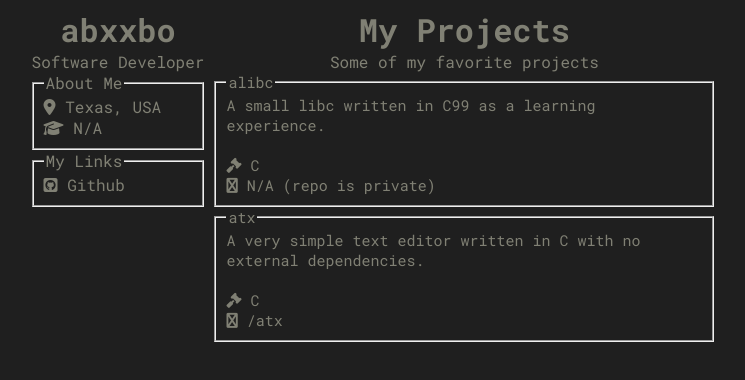
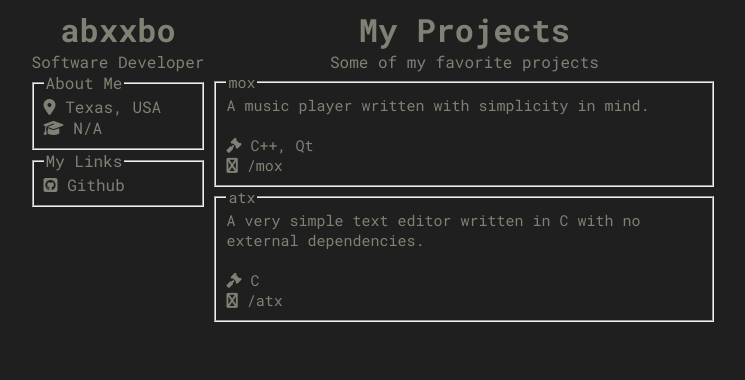
Before and after one commit to abxxbo/abxxbo.github.io, a plain HTML site: page index.html in a window 1280 px wide. Shown: the whole page, without its empty margins (267-1012 px from the left). Drawn offline with Linux system fonts and the light colour scheme.

Commit message:
update html

```diff
--- a/index.html
+++ b/index.html
@@ -118,15 +118,15 @@
         <h1>My Projects</h1>
         <div class="tagline">Some of my favorite projects</div>
         <fieldset class="portfolio-item">
-          <legend>alibc</legend>
-          A small libc written in C99 as a learning experience.
+          <legend>mox</legend>
+          A music player written with simplicity in mind.
           <br>
           <br>
           <i class="fas fa-gavel"></i>
-          C
+          C++, Qt
           <br>
           <i class="fas fa-github-square"></i>
-          N/A (repo is private)
+          <a href="https://github.com/abxxbo/mox">/mox</a>
         </fieldset>
         <fieldset class="portfolio-item">
           <legend>atx</legend>
```
